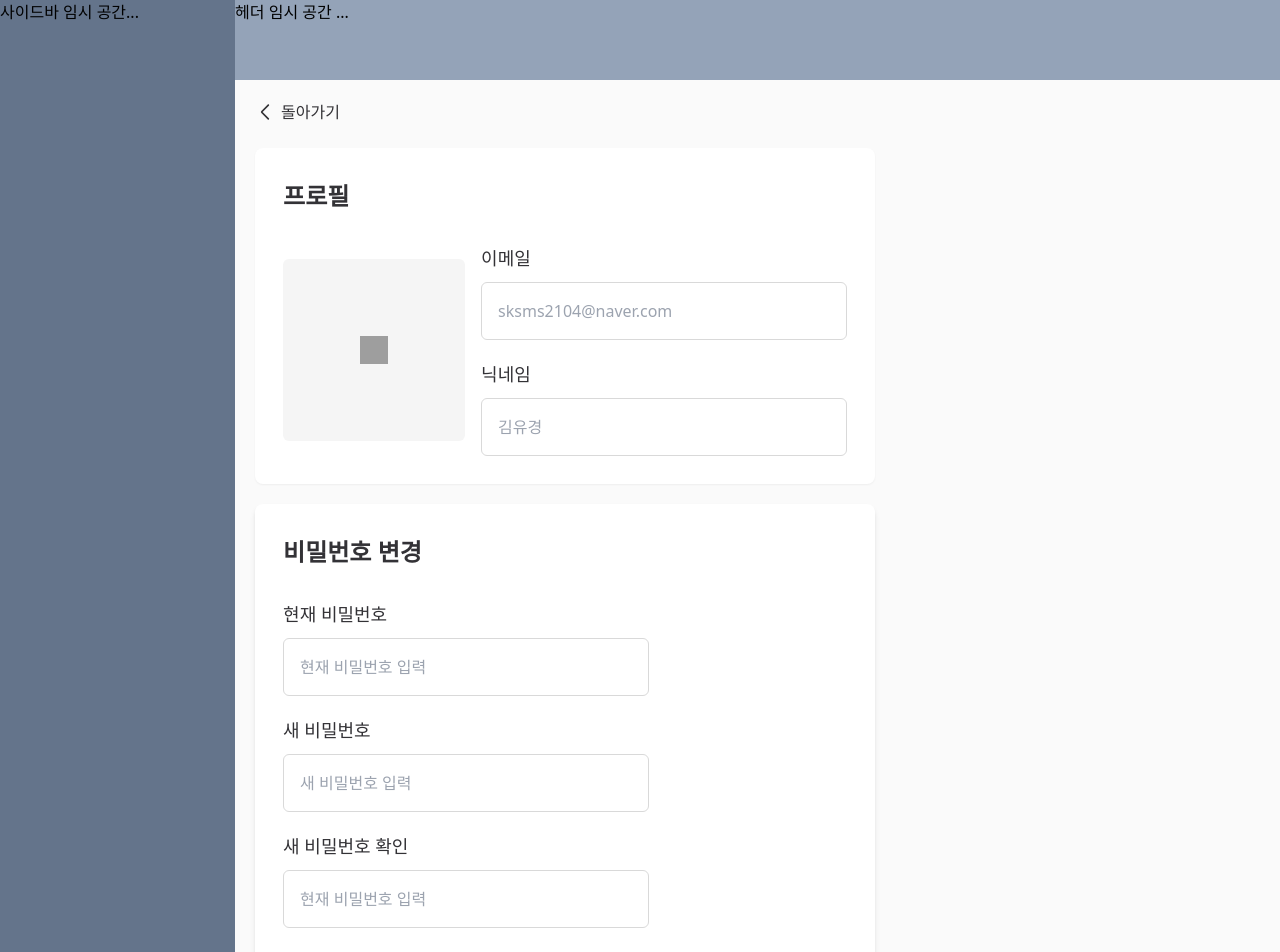
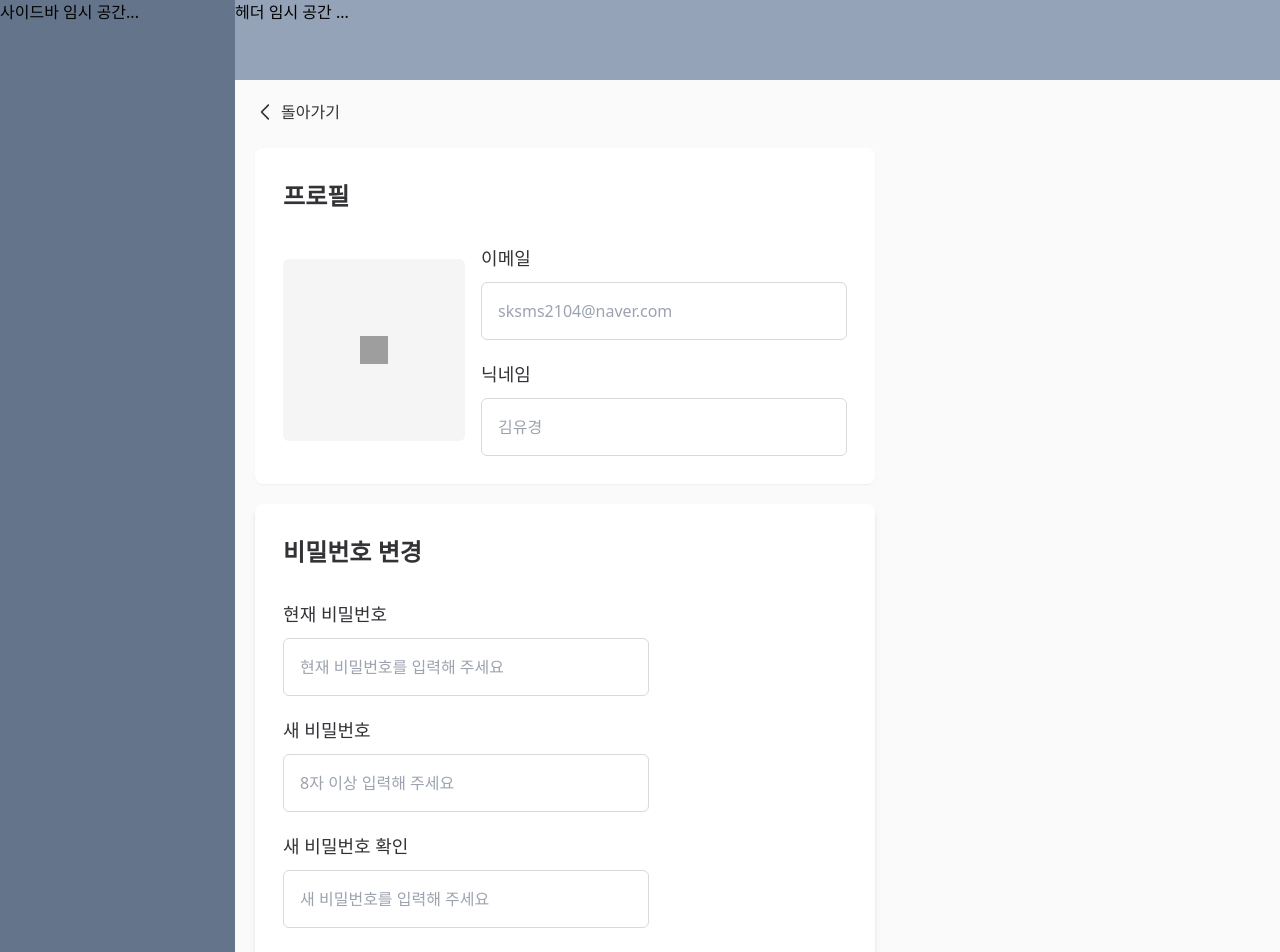
Before and after one commit to Sprint-Part3-Team14/Taskify, a Next.js app: page /account-menu in a window 1280 px wide. Shown: the top 952 px of the page. Built offline with nearby package versions, Linux system fonts and the light colour scheme; grey boxes are pictures that could not be loaded.

Commit message:
🚚 Edit : edit changePassword Input placeholder

```diff
--- a/components/MyDashBoard Page/accountMenu/ChangePassword.tsx
+++ b/components/MyDashBoard Page/accountMenu/ChangePassword.tsx
@@ -37,7 +37,7 @@ const ChangePassword = () => {
           <input
             type='text'
             id='current-password'
-            placeholder='현재 비밀번호 입력'
+            placeholder='현재 비밀번호를 입력해 주세요'
             className='p-4 w-[22.875rem] rounded-md border border-solid border-tp-gray_700 disabled:bg-white'
             {...register('currentPassword', {
               required: {
@@ -56,7 +56,7 @@ const ChangePassword = () => {
           <input
             type='password'
             id='new-password'
-            placeholder='새 비밀번호 입력'
+            placeholder='8자 이상 입력해 주세요'
             className='p-4 w-[22.875rem] rounded-md border border-solid border-tp-gray_700 disabled:bg-white'
             {...register('newPassword', {
               required: {
@@ -75,7 +75,7 @@ const ChangePassword = () => {
           <input
             type='password'
             id='new-password-check'
-            placeholder='현재 비밀번호 입력'
+            placeholder='새 비밀번호를 입력해 주세요'
             className='p-4 w-[22.875rem] rounded-md border border-solid border-tp-gray_700 disabled:bg-white'
             {...register('checkNewPassword', {
               required: {
```
